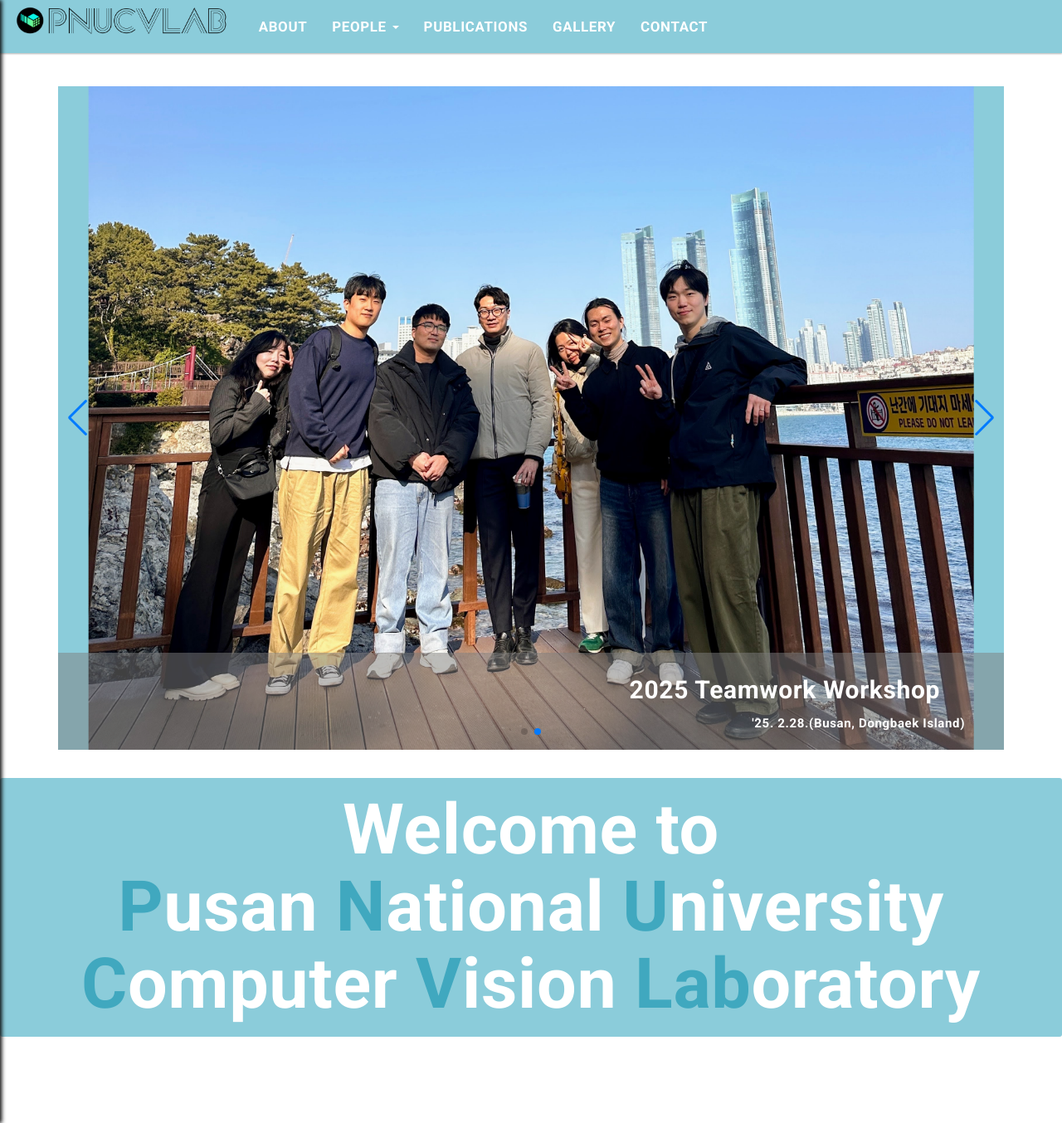
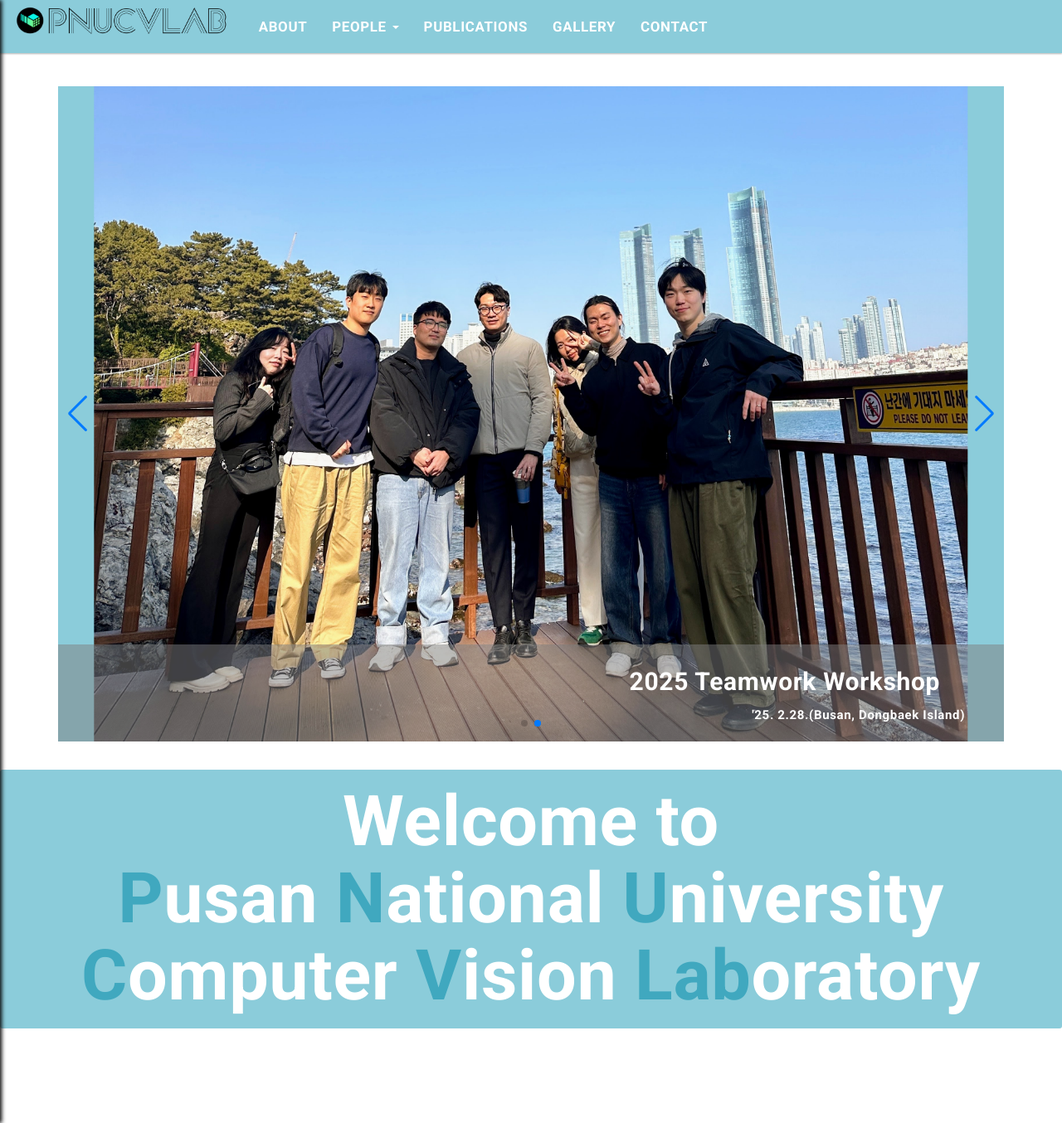
Before and after one commit to pnucvlab/pnucvlab.github.io, a Jekyll site: the page built from index.html, in a window 1280 px wide and 1354 px high. Shown: the whole window at 83% size. Built offline with Jekyll 4.4.1, drawn with Linux system fonts in a browser that asks for light colours; the list of posts is cut into pages by our own code.

Commit message:
edit notice

```diff
--- a/assets/css/main.css
+++ b/assets/css/main.css
@@ -18,7 +18,7 @@ body {
 
   .notice-swiper .swiper-slide .notice-image-wrapper {
 	position: relative;
-	height: 800px;
+	height: 790px;
 	width: auto;
 	background-color: #8bccda;
 	overflow: hidden;
```
